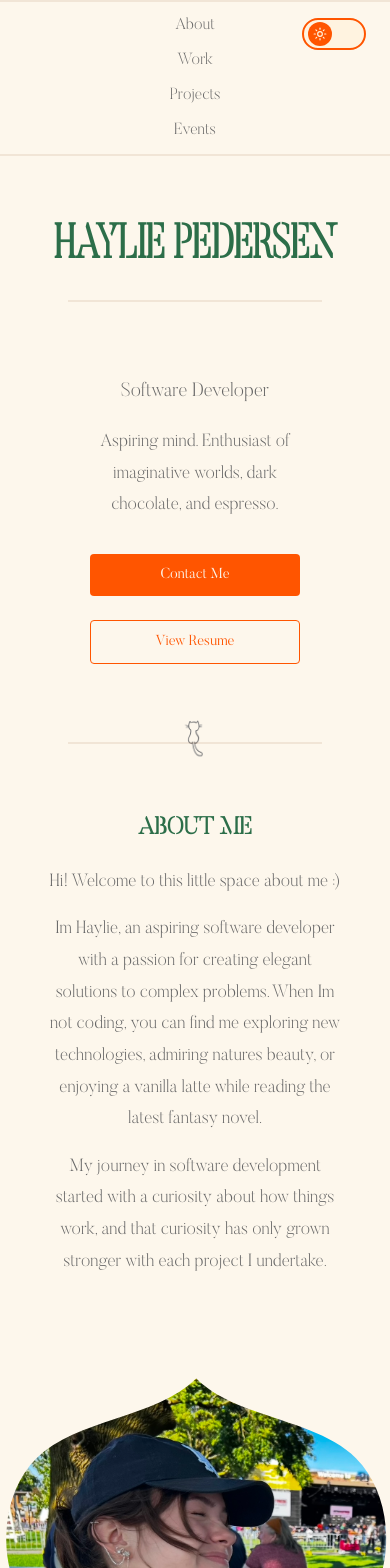
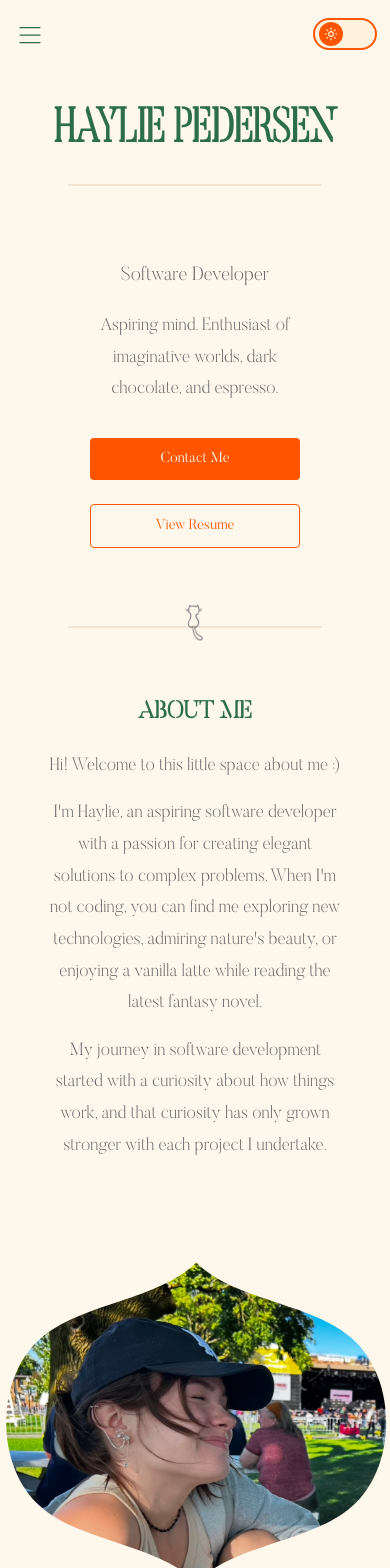
Before and after one commit to hayliepedersen/portfolio, a Next.js app: page / in a window 390 px wide. Shown: the top 1568 px of the page. Built offline with nearby package versions, Linux system fonts and the light colour scheme.

Commit message:
added mobile nav bar

```diff
--- a/src/app/page.module.css
+++ b/src/app/page.module.css
@@ -1126,9 +1126,9 @@
 }
 
 .themeToggle {
-  position: absolute;
+  position: fixed;
   top: 1.1rem;
-  right: 1.5rem;
+  right: .8rem;
   transition: all 0.3s ease-in-out;
   z-index: 50;
   width: 64px;
@@ -1359,3 +1359,71 @@
   border: none;
   border-radius: 10px;
 }
+
+@media (max-width: 768px) {
+  .navbar {
+    display: none;
+  }
+
+  .headerSection {
+    margin-top: 2.5rem;
+  }
+}
+
+/* Mobile Navigation */
+.mobileNav {
+  display: flex;
+  position: absolute;
+  top: .6rem;
+  left: .3rem;
+  align-items: center;
+  justify-content: space-between;
+  width: auto;
+  background: none;
+  z-index: 49;
+}
+
+.dropdownContent {
+  display: none;
+  flex-direction: column;
+  position: absolute;
+  top: 3.5rem;
+  left: 0;
+  right: 0;
+  background-color: var(--background);
+  box-shadow: 0 4px 6px rgba(0, 0, 0, 0.1);
+  padding: 1rem;
+  z-index: 48;
+  gap: 1rem;
+}
+
+.mobileMenu button {
+  background-color: var(--background);
+  border-color: transparent;
+  color: var(--gradient-text);
+  cursor: pointer;
+}
+
+.dropdownContent a {
+  font-size: 1.125rem;
+  font-weight: 500;
+  color: var(--text);
+  text-decoration: none;
+  cursor: pointer;
+  padding: 0.5rem 0;
+  transition: color 0.3s ease;
+}
+
+.dropdownContent a:hover {
+  color: var(--accent);
+}
+
+.dropdownContent.active {
+  display: flex;
+}
+
+@media (min-width: 768px) {
+  .mobileNav {
+    display: none;
+  }
+}
--- a/src/app/page.tsx
+++ b/src/app/page.tsx
@@ -1,7 +1,7 @@
 "use client";
 import Image from "next/image";
 import { useState, useEffect } from "react";
-import { GithubIcon, ExternalLink, X } from "lucide-react";
+import { GithubIcon, ExternalLink, X, Menu } from "lucide-react";
 import styles from "./page.module.css";
 import { WorkTimeline } from "@/components/work";
 import { EventsGallery } from "@/components/events";
@@ -21,31 +21,29 @@ interface Project {
 }
 
 export default function Home() {
-  const [isMenuOpen, setIsMenuOpen] = useState(false);
+  const [navbarOpen, setNavbarOpen] = useState(false);
   const [showResumeModal, setShowResumeModal] = useState(false);
 
   useEffect(() => {
-    // Add sliding border animation on mount
     const elements = document.querySelectorAll(`.${styles.slidingBorder}`);
     setTimeout(() => {
       elements.forEach((el) => el.classList.add(styles.animate));
     }, 100);
   }, []);
 
-  // Close menu when clicking outside
   useEffect(() => {
-    const handleClickOutside = (event: MouseEvent) => {
-      if (
-        isMenuOpen &&
-        !(event.target as Element).closest(`.${styles.mobileNav}`)
-      ) {
-        setIsMenuOpen(false);
+    const handleResize = () => {
+      if (window.innerWidth >= 768 && navbarOpen) {
+        setNavbarOpen(false);
       }
     };
 
-    document.addEventListener("click", handleClickOutside);
-    return () => document.removeEventListener("click", handleClickOutside);
-  }, [isMenuOpen]);
+    window.addEventListener("resize", handleResize);
+
+    return () => {
+      window.removeEventListener("resize", handleResize);
+    };
+  }, [navbarOpen]);
 
   useEffect(() => {
     const handleScroll = () => {
@@ -73,7 +71,7 @@ export default function Home() {
     const section = document.getElementById(sectionId);
     if (section) {
       section.scrollIntoView({ behavior: "smooth" });
-      setIsMenuOpen(false);
+      setNavbarOpen(false);
     }
   };
 
@@ -138,31 +136,24 @@ export default function Home() {
 
   return (
     <div className={styles.page}>
-      {/* <ParticleEffect /> */}
-      <style>
-        {`
-          ::selection {
-            color: #010201;
-            background: #FF5500;
-          }
-        `}
-      </style>
+      <ThemeToggle />
 
       {/* Mobile Navigation */}
       <div className={styles.mobileNav}>
-        <button
-          className={styles.hamburger}
-          onClick={(e) => {
-            e.stopPropagation();
-            setIsMenuOpen(!isMenuOpen);
-          }}
-          aria-label="Toggle menu"
-        >
-          ☰
-        </button>
+        <div className={styles.mobileMenu}>
+          {!navbarOpen ? (
+            <button onClick={() => setNavbarOpen(true)}>
+              <Menu strokeWidth="1" size={30}/>
+            </button>
+          ) : (
+            <button onClick={() => setNavbarOpen(false)}>
+              <X strokeWidth="1" size={30}/>
+            </button>
+          )}
+        </div>
         <div
           className={`${styles.dropdownContent} ${
-            isMenuOpen ? styles.active : ""
+            navbarOpen ? styles.active : ""
           }`}
         >
           <a onClick={() => scrollToSection("about")}>About</a>
@@ -170,6 +161,9 @@ export default function Home() {
           <a onClick={() => scrollToSection("projects")}>Projects</a>
           <a onClick={() => scrollToSection("events")}>Events</a>
         </div>
+        {/* <div className={styles.mobileThemeToggle}>
+          <ThemeToggle />
+        </div> */}
       </div>
 
       {/* Desktop Navigation */}
@@ -251,9 +245,9 @@ export default function Home() {
             Hi! Welcome to this little space about me :)
           </p>
           <p>
-            Im Haylie, an aspiring software developer with a passion for
-            creating elegant solutions to complex problems. When Im not coding,
-            you can find me exploring new technologies, admiring natures beauty,
+            I&apos;m Haylie, an aspiring software developer with a passion for
+            creating elegant solutions to complex problems. When I&apos;m not coding,
+            you can find me exploring new technologies, admiring nature&apos;s beauty,
             or enjoying a vanilla latte while reading the latest fantasy novel.
           </p>
           <p>
@@ -395,7 +389,9 @@ export default function Home() {
           </a>
         </div>
       </footer>
-      <ThemeToggle />
+      {/* <div className={styles.desktopThemeToggle}>
+        <ThemeToggle />
+      </div> */}
     </div>
   );
 }
```
